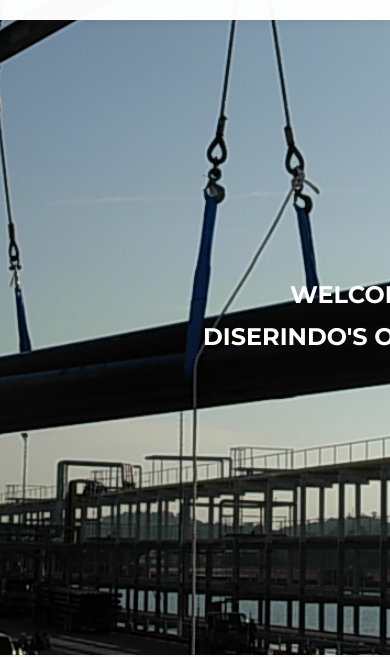
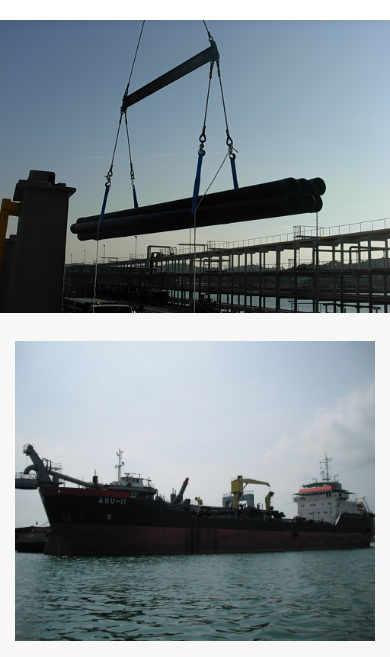
Before and after one commit to magicwarms/diserindo, a plain HTML site: page index.html in a window 390 px wide. Shown: the part 189-846 px from the top of the page. Drawn offline with nearby package versions, Linux system fonts and the light colour scheme; some packages are replaced by stand-ins of ours; animation ran at ten frames a second; a script that the page names is missing.

Commit message:
Slider babiy!

```diff
--- a/css/custom.scss
+++ b/css/custom.scss
@@ -370,6 +370,30 @@ footer {
 }
 
 @media (max-width: 414px) {
+	.slider-cool {
+		float: left;
+		display: flex;
+		align-items: center;
+		overflow-x: auto;
+		overflow-y: hidden;
+		width: 100%;
+		scroll-snap-type: x mandatory;
+		height: 100%;
+		margin-bottom: 2em;
+		-webkit-overflow-scrolling: touch;
+		> .slider-item {
+			height: 100%;
+			scroll-snap-align: center;
+			// .slider-item {
+			img {
+				width: 100vw;
+				height: 100%;
+				object-fit: cover;
+			}
+			// }
+		}
+	}
+
 	.services-sec {
 		margin-bottom: 4em;
 		.all-services {
--- a/index.html
+++ b/index.html
@@ -69,9 +69,21 @@
 		</div>
 	</header>
 
-	<div id="rev_slider_4_1_wrapper" class="rev_slider_wrapper fullwidthbanner-container" data-alias="classicslider1" style="margin:0px auto;background-color:transparent;padding:0px;margin-top:0px;margin-bottom:40px;">
+	<div class="slider-cool">
+		<div class="slider-item">
+			<img src="images/loading.jpg" alt="">
+		</div>
+		<div class="slider-item">
+			<img src="images/loading-nickel2.jpg" alt="">
+		</div>
+		<div class="slider-item">
+			<img src="images/loading-coal1.jpg" alt="">
+		</div>
+	</div>
+
+	<!-- <div id="rev_slider_4_1_wrapper" class="rev_slider_wrapper fullwidthbanner-container" data-alias="classicslider1" style="margin:0px auto;background-color:transparent;padding:0px;margin-top:0px;margin-bottom:40px;">
 		<div id="rev_slider_4_1" class="rev_slider fullwidthabanner" style="display:none;" data-version="5.0.7">
-			<ul>	<!-- SLIDE  -->
+			<ul>
 
 				<li data-index="rs-16" data-transition="zoomout" data-slotamount="default"  data-easein="Power4.easeInOut" data-easeout="Power4.easeInOut" data-masterspeed="2000"  data-thumb="images/loading.jpg"  data-rotate="0"  data-fstransition="fade" data-fsmasterspeed="1500" data-fsslotamount="7" data-saveperformance="off"  data-title="Intro" data-description="">
 					<img src="images/loading.jpg"  alt=""  data-bgposition="center center" data-bgfit="cover" data-bgrepeat="no-repeat" data-bgparallax="10" class="rev-slidebg" data-no-retina>
@@ -216,7 +228,6 @@
 				</li>
 
 				<li data-index="rs-19" data-transition="zoomout" data-slotamount="default"  data-easein="Power4.easeInOut" data-easeout="Power4.easeInOut" data-masterspeed="2000"  data-thumb="images/loading-coal1.jpg"  data-rotate="0"  data-saveperformance="off"  data-title="HTML5 Video" data-description="">
-					<!-- MAIN IMAGE -->
 					<img src="images/loading-coal1.jpg"  alt=""  data-bgposition="center center" data-bgfit="cover" data-bgrepeat="no-repeat" data-bgparallax="10" class="rev-slidebg" data-no-retina>
 
 					<div class="tp-caption   tp-resizeme rs-parallaxlevel-2"
@@ -263,10 +274,10 @@
 						data-responsive_offset="on"
 
 						style="z-index: 6; text-align: center; white-space: nowrap; color:#fff; font-weight:900; font-family: Montserrat; line-height:30px;">
-						WELCOME TO <br/>DISERINDO'S OFFICIAL SITE
+						LET'S DO <br/>BUSINESS WITH US TODAY
 					</div>
 
-					<a href="#" class="tp-caption flat-btn  tp-resizeme rs-parallaxlevel-0"
+					<a href="contact.html" class="tp-caption flat-btn  tp-resizeme rs-parallaxlevel-0"
 						data-x="['left','left','left','left']" data-hoffset="['530','530','530','530']"
 						data-y="['top','top','top','top']" data-voffset="['380,'380','380','380']"
 						data-width="none"
@@ -292,7 +303,7 @@
 			<div class="tp-static-layers"></div>
 			<div class="tp-bannertimer" style="height: 7px; background-color: rgba(255, 255, 255, 0.25);"></div>
 		</div>
-	</div><!-- END REVOLUTION SLIDER -->
+	</div>END REVOLUTION SLIDER -->
 
 	<section class="block no-padding">
 		<div class="container">
@@ -717,7 +728,7 @@
 					outof:"pause",
 					visible_area:"80%"
 				},
-				responsiveLevels:[1240,1024,778,480],
+				responsiveLevels:[1240,1024,778,414],
 				gridwidth:[1240,1024,778,480],
 				gridheight:[600,600,500,400],
 				lazyType:"none",
```
Also changed, not shown: css/custom.css.
